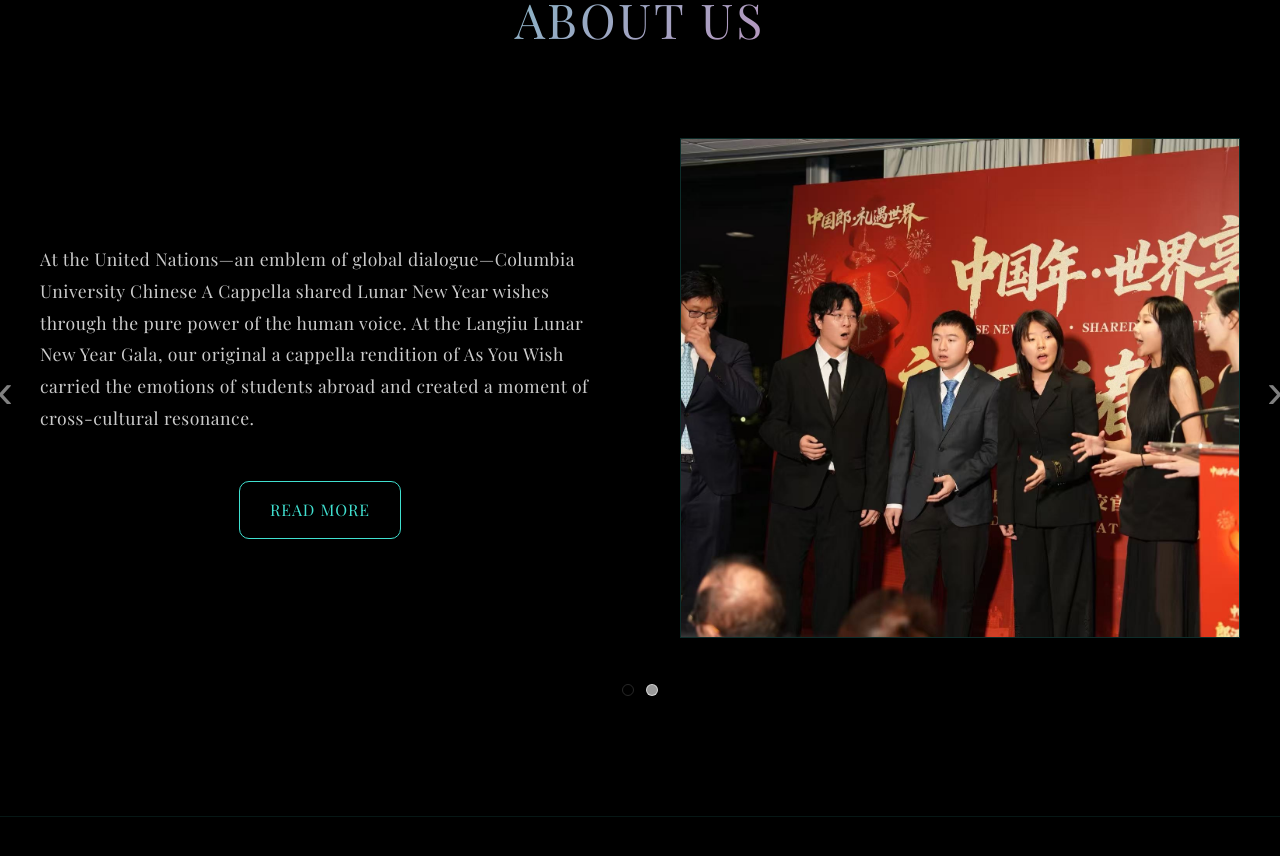
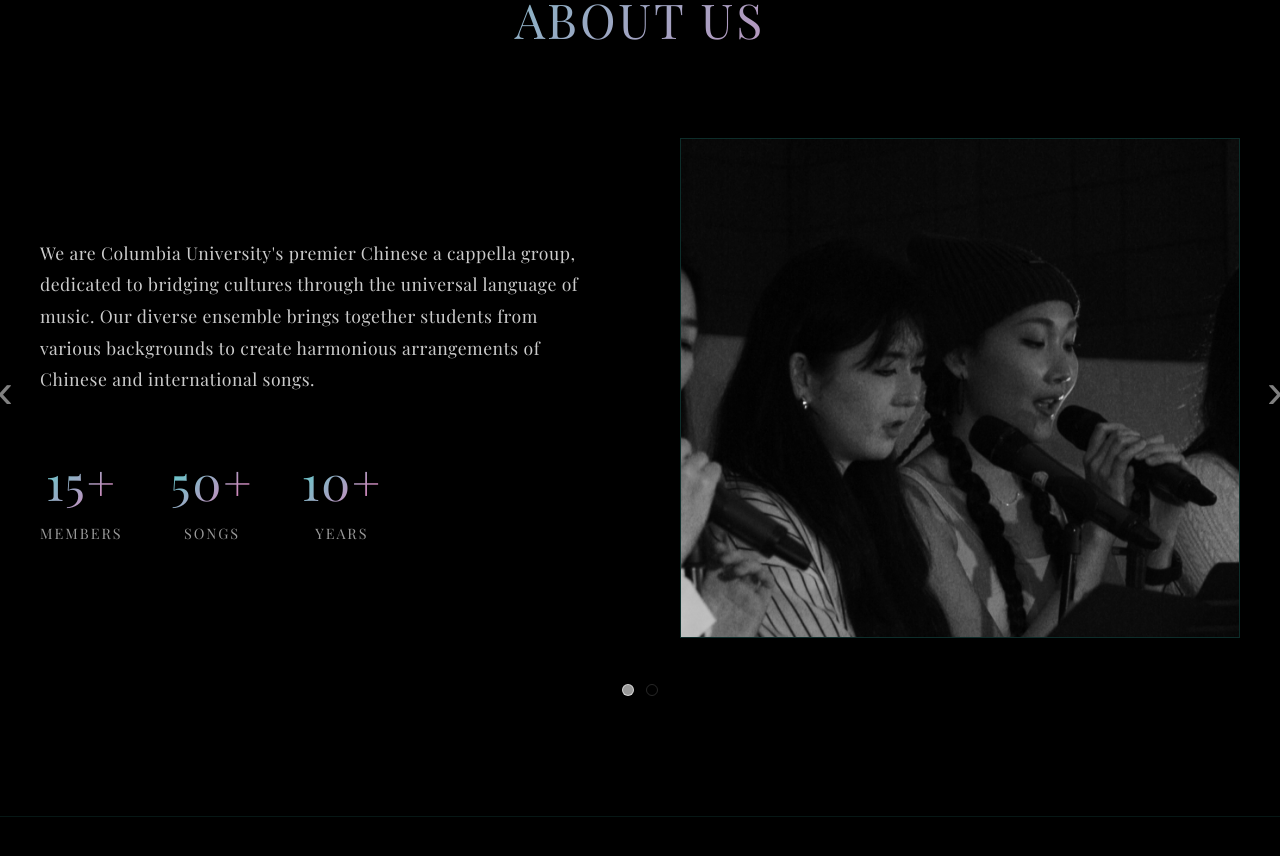
Before and after one commit to Carson-NNY/Chinese-A-Cappell, a Next.js app: page / in a window 1280 px wide. Shown: the part 940-1796 px from the top of the page. Built offline with nearby package versions, Linux system fonts and the light colour scheme.

Commit message:
speed up the rotation rate

```diff
--- a/app/components/About.tsx
+++ b/app/components/About.tsx
@@ -46,7 +46,7 @@ const About: React.FC = () => {
   useEffect(() => {
     const interval = setInterval(() => {
       setCurrentSlide((prev) => (prev + 1) % slides.length);
-    }, 5000); // Change slide every 5 seconds
+    }, 2300); // Change slide every 2.3 seconds
 
     return () => clearInterval(interval);
   }, [slides.length]);
```
